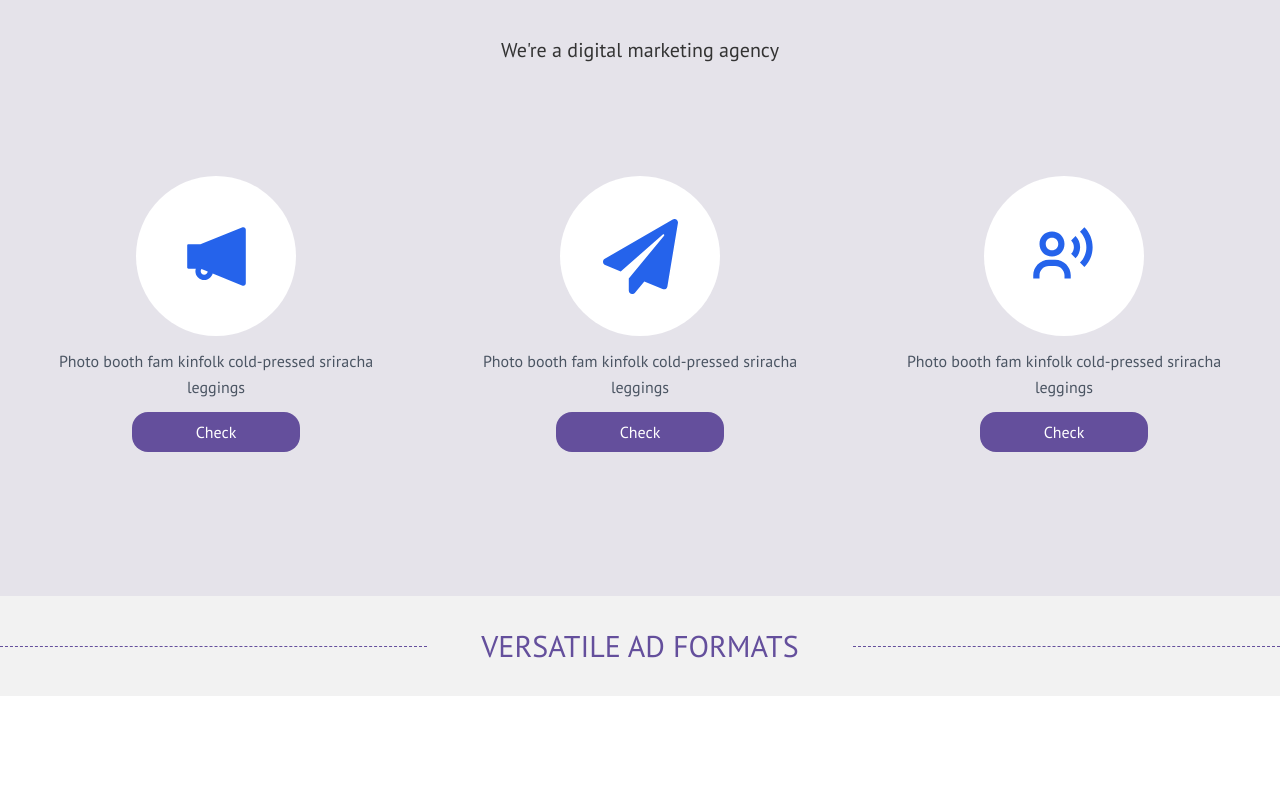
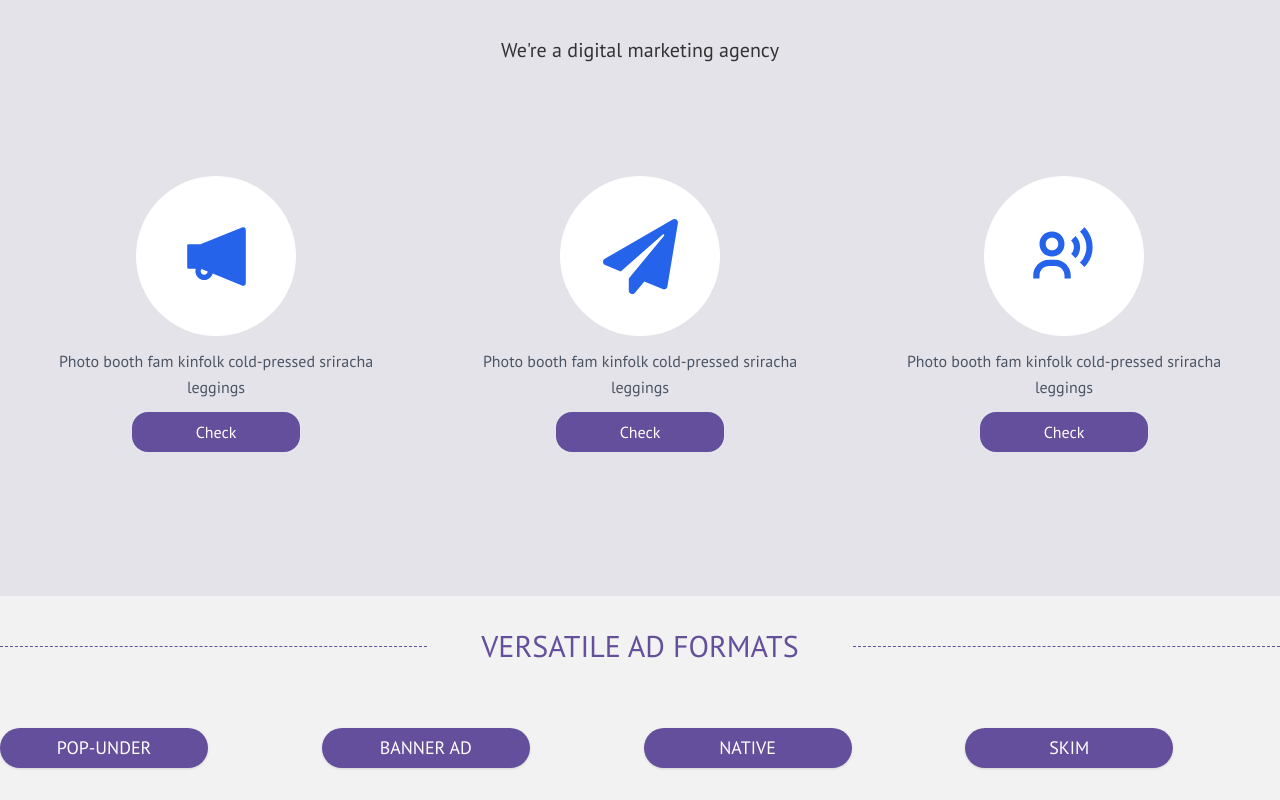
Before and after one commit to SyedMonir/mk_tech, a React (Create React App) app: page / in a window 1280 px wide. Shown: the part 992-1792 px from the top of the page. Before the commit the page ends 1688 px from the top, so only its background shows below. Built offline with nearby package versions, Linux system fonts and the light colour scheme.

Commit message:
tav setup ready

```diff
--- a/src/App.js
+++ b/src/App.js
@@ -1,6 +1,10 @@
 import { BrowserRouter, Route, Routes } from 'react-router-dom';
 import Home from './Components/Home';
 import Nav from './Components/Nav';
+import BannerAd from './Components/Tabs/BannerAd';
+import Native from './Components/Tabs/Native';
+import PopUnder from './Components/Tabs/PopUnder';
+import Skim from './Components/Tabs/Skim';
 
 function App() {
   return (
@@ -8,13 +12,13 @@ function App() {
       <BrowserRouter>
         <Nav />
         <Routes>
-          <Route path="/" element={<Home />} />
-          <Route index element={<Home />} />
-          {/* <Route path="teams" element={<Teams />}>
-          <Route path="new" element={<NewTeamForm />} />
-          <Route index element={<LeagueStandings />} /> */}
-          {/* </Route> */}
-          {/* </Route> */}
+          <Route path="/" element={<Home />}>
+            <Route path="popUnder" element={<PopUnder />} />
+            <Route path="bannerAd" element={<BannerAd />} />
+            <Route path="native" element={<Native />} />
+            <Route path="skim" element={<Skim />} />
+          </Route>
+          {/* <Route index element={<Home />} /> */}
         </Routes>
       </BrowserRouter>
     </>
--- a/src/Components/Nav.js
+++ b/src/Components/Nav.js
@@ -30,7 +30,7 @@ const Nav = () => {
     </>
   );
   return (
-    <header className=" uppercase">
+    <header className=" uppercase bg-accent">
       <div className="flex items-center justify-between  pt-8 mx-6">
         <button className="btn btn-ghost px-0 text-3xl font-bold">
           MK Tech.
--- /dev/null
+++ b/src/Components/Tabs/BannerAd.js
@@ -0,0 +1,11 @@
+import React from 'react';
+
+const BannerAd = () => {
+  return (
+    <div>
+      <h2>Banner</h2>
+    </div>
+  );
+};
+
+export default BannerAd;
--- /dev/null
+++ b/src/Components/Tabs/Native.js
@@ -0,0 +1,11 @@
+import React from 'react';
+
+const Native = () => {
+  return (
+    <div>
+      <h2>native</h2>
+    </div>
+  );
+};
+
+export default Native;
--- /dev/null
+++ b/src/Components/Tabs/PopUnder.js
@@ -0,0 +1,11 @@
+import React from 'react';
+
+const PopUnder = () => {
+  return (
+    <div>
+      <h2>POP</h2>
+    </div>
+  );
+};
+
+export default PopUnder;
--- /dev/null
+++ b/src/Components/Tabs/Skim.js
@@ -0,0 +1,11 @@
+import React from 'react';
+
+const Skim = () => {
+  return (
+    <div>
+      <h2>skim</h2>
+    </div>
+  );
+};
+
+export default Skim;
--- /dev/null
+++ b/src/Components/Tabs/Tabs.js
@@ -0,0 +1,59 @@
+import React from 'react';
+import { NavLink, Outlet } from 'react-router-dom';
+
+const Tabs = () => {
+  return (
+    <section>
+      <div className="btn-group justify-between w-11/12 mx-auto my-8">
+        <NavLink
+          style={({ isActive }) => {
+            return {
+              backgroundColor: isActive ? '#FF6F00' : '#644F9C',
+            };
+          }}
+          to={'/popUnder'}
+          className=" flex items-center w-52 justify-center h-10 rounded-[2rem] uppercase text-lg text-white shadow"
+        >
+          Pop-Under
+        </NavLink>
+        <NavLink
+          style={({ isActive }) => {
+            return {
+              backgroundColor: isActive ? '#FF6F00' : '#644F9C',
+            };
+          }}
+          to={'/bannerAd'}
+          className=" flex items-center w-52 justify-center h-10 rounded-[2rem] uppercase  text-lg  text-white shadow"
+        >
+          Banner Ad
+        </NavLink>
+        <NavLink
+          style={({ isActive }) => {
+            return {
+              backgroundColor: isActive ? '#FF6F00' : '#644F9C',
+            };
+          }}
+          to={'/native'}
+          className=" flex items-center w-52 justify-center h-10 rounded-[2rem] uppercase  text-lg  text-white shadow"
+        >
+          Native
+        </NavLink>
+        <NavLink
+          style={({ isActive }) => {
+            return {
+              backgroundColor: isActive ? '#FF6F00' : '#644F9C',
+            };
+          }}
+          to={'/skim'}
+          className=" flex items-center w-52 justify-center h-10 rounded-[2rem] uppercase  text-lg  text-white shadow"
+        >
+          Skim
+        </NavLink>
+      </div>
+
+      <Outlet />
+    </section>
+  );
+};
+
+export default Tabs;
--- a/src/Components/Versatile.js
+++ b/src/Components/Versatile.js
@@ -1,4 +1,5 @@
 import React from 'react';
+import Tabs from './Tabs/Tabs';
 
 const Versatile = () => {
   return (
@@ -13,6 +14,7 @@ const Versatile = () => {
         </div>
       </div>
       {/* Tabs */}
+      <Tabs />
     </section>
   );
 };
```
